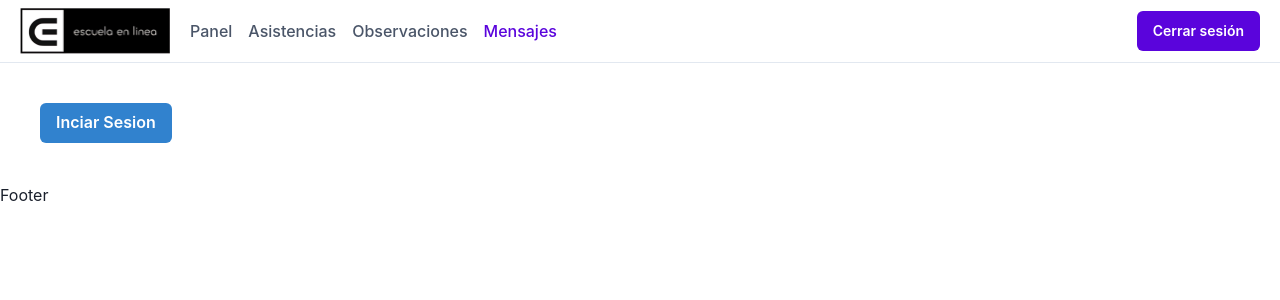
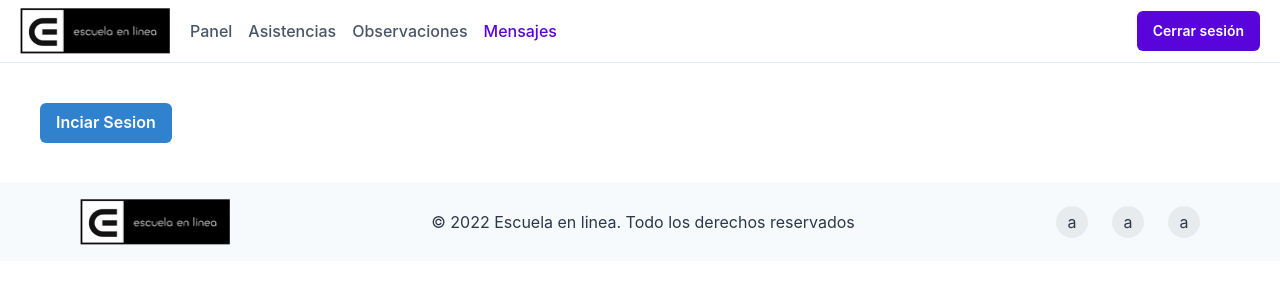
Before and after one commit to LUISVILL02/EscuelaEnLinea, a React (Vite) app in the folder client/: page /sign-in in a window 1280 px wide. Shown: the top 300 px of the page. Built offline with nearby package versions, Linux system fonts and the light colour scheme.

Commit message:
feat: add footer

```diff
--- a/client/src/components/Layout/Footer/Footer.jsx
+++ b/client/src/components/Layout/Footer/Footer.jsx
@@ -1,5 +1,78 @@
-const Footer = () => {
-  return <div>Footer</div>;
+import {
+  Box,
+  chakra,
+  Container,
+  Stack,
+  Text,
+  useColorModeValue,
+  VisuallyHidden,
+} from "@chakra-ui/react";
+import logo from "../../../assets/icons/logo.png";
+import PropTypes from "prop-types";
+
+const SocialButton = ({ children, label, href }) => {
+  return (
+    <chakra.button
+      bg={useColorModeValue("blackAlpha.100", "whiteAlpha.100")}
+      rounded={"full"}
+      w={8}
+      h={8}
+      cursor={"pointer"}
+      as={"a"}
+      href={href}
+      display={"inline-flex"}
+      alignItems={"center"}
+      justifyContent={"center"}
+      transition={"background 0.3s ease"}
+      _hover={{
+        bg: useColorModeValue("blackAlpha.200", "whiteAlpha.200"),
+      }}
+    >
+      <VisuallyHidden>{label}</VisuallyHidden>
+      {children}
+    </chakra.button>
+  );
 };
 
-export default Footer;
+export default function Footer() {
+  return (
+    <Box
+      bg={useColorModeValue("gray.50", "gray.900")}
+      color={useColorModeValue("gray.700", "gray.200")}
+      // position="fixed"
+      // bottom="0"
+      // left="0"
+      // right="0"
+    >
+      <Container
+        as={Stack}
+        maxW={"6xl"}
+        py={4}
+        direction={{ base: "column", md: "row" }}
+        spacing={4}
+        justify={{ base: "center", md: "space-between" }}
+        align={{ base: "center", md: "center" }}
+      >
+        <img src={logo} alt="logo" width={150} />
+        <Text>© 2022 Escuela en linea. Todo los derechos reservados</Text>
+        <Stack direction={"row"} spacing={6}>
+          <SocialButton label={"Twitter"} href={"#"}>
+            <p>a</p>
+          </SocialButton>
+          <SocialButton label={"YouTube"} href={"#"}>
+            <p>a</p>
+          </SocialButton>
+          <SocialButton label={"Instagram"} href={"#"}>
+            <p>a</p>
+          </SocialButton>
+        </Stack>
+      </Container>
+    </Box>
+  );
+}
+
+SocialButton.propTypes = {
+  children: PropTypes.node.isRequired,
+  label: PropTypes.string.isRequired,
+  href: PropTypes.string.isRequired,
+};
```
